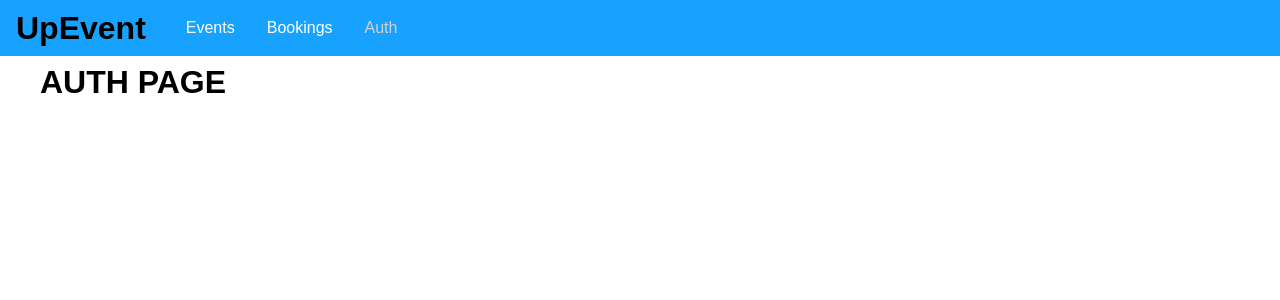
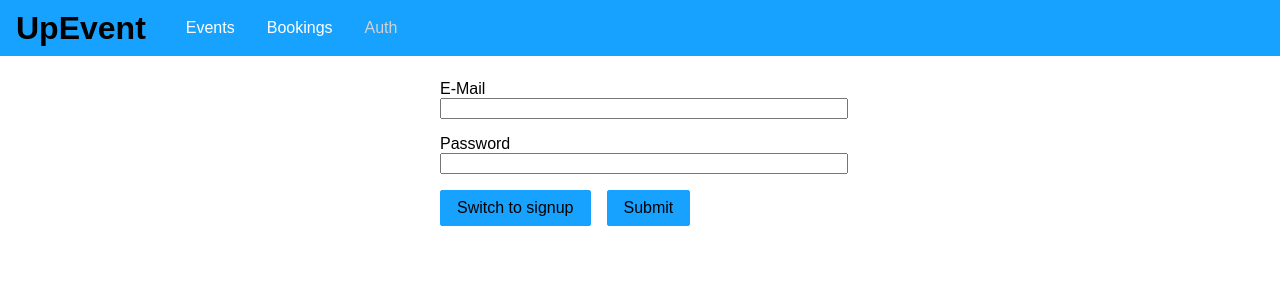
Before and after one commit to Artix1500/GraphQL, a React (Create React App) app in the folder frontend/: page /auth in a window 1280 px wide. Shown: the top 300 px of the page. Built offline with nearby package versions, Linux system fonts and the light colour scheme.

Commit message:
Create Auth form

```diff
--- a/frontend/src/components/MainNavigation/MainNavigation.scss
+++ b/frontend/src/components/MainNavigation/MainNavigation.scss
@@ -20,29 +20,29 @@
 .main-nav-item {
     margin: 0 0 0 1.5rem;
     float: right;
-}
 
-.main-nav-item ul {
+    ul {
         display: flex;
         list-style: none;
         padding: 0;
         margin: 0;
         float: right;
-}
 
-.main-nav-item ul li {
+        li {
             padding: 0 1rem;
             margin: 0;
-}
 
-.main-nav-item ul li a {
+            a {
                 text-decoration: none;
                 color: $white;
             }
 
-.main-nav-item ul li a:hover,
-.main-nav-item ul li a:active,
-.main-nav-item ul li a.active {
+            a:hover,
+            a:active,
+            a.active {
                 text-decoration: none;
                 color: $activeWhite;
             }
+        }
+    }
+}
--- a/frontend/src/pages/Auth.js
+++ b/frontend/src/pages/Auth.js
@@ -1,8 +1,23 @@
 import React , { Component } from 'react';
+
+import './Auth.scss';
 
 class AuthPage extends Component {
     render() {
-        return (<h1> AUTH PAGE </h1>);
+        return <form className="auth-form">
+            <div className="form-control">
+                <label htmlFor="email">E-Mail</label>
+                <input type="email" id="email"></input>
+            </div>
+            <div className="form-control">
+                <label htmlFor="password">Password</label>
+                <input type="password" id="password"></input>
+            </div>
+            <div className="form-actions">
+                <button type="button">Switch to signup</button>
+                <button type="submit">Submit</button>
+            </div>
+        </form>;
     }
 }
 
--- /dev/null
+++ b/frontend/src/pages/Auth.scss
@@ -0,0 +1,38 @@
+@import '../App.scss';
+
+.auth-form {
+    width: 25rem;
+    max-width: 80%;
+    margin: 5rem auto;
+
+    .form-control {
+        margin-bottom: 1rem;
+
+
+        label, input{
+            width: 100%;
+            display: block;
+        }
+    }
+
+    .form-actions {
+
+
+        button {
+            background: $mainColor;
+            font: inherit;
+            border:1px solid $mainColor;
+            border-radius: 2px;
+            padding: 0.5rem 1rem;
+            margin-right: 1rem;
+            box-shadow: none;
+            cursor: pointer;
+        }
+
+        button:hover,
+        button:active{
+            background: darken( $mainColor, 5% );
+            border:1px solid darken( $mainColor, 5% );
+        }
+    }
+}
```
Lines whose indentation alone changed are shown as unchanged.
